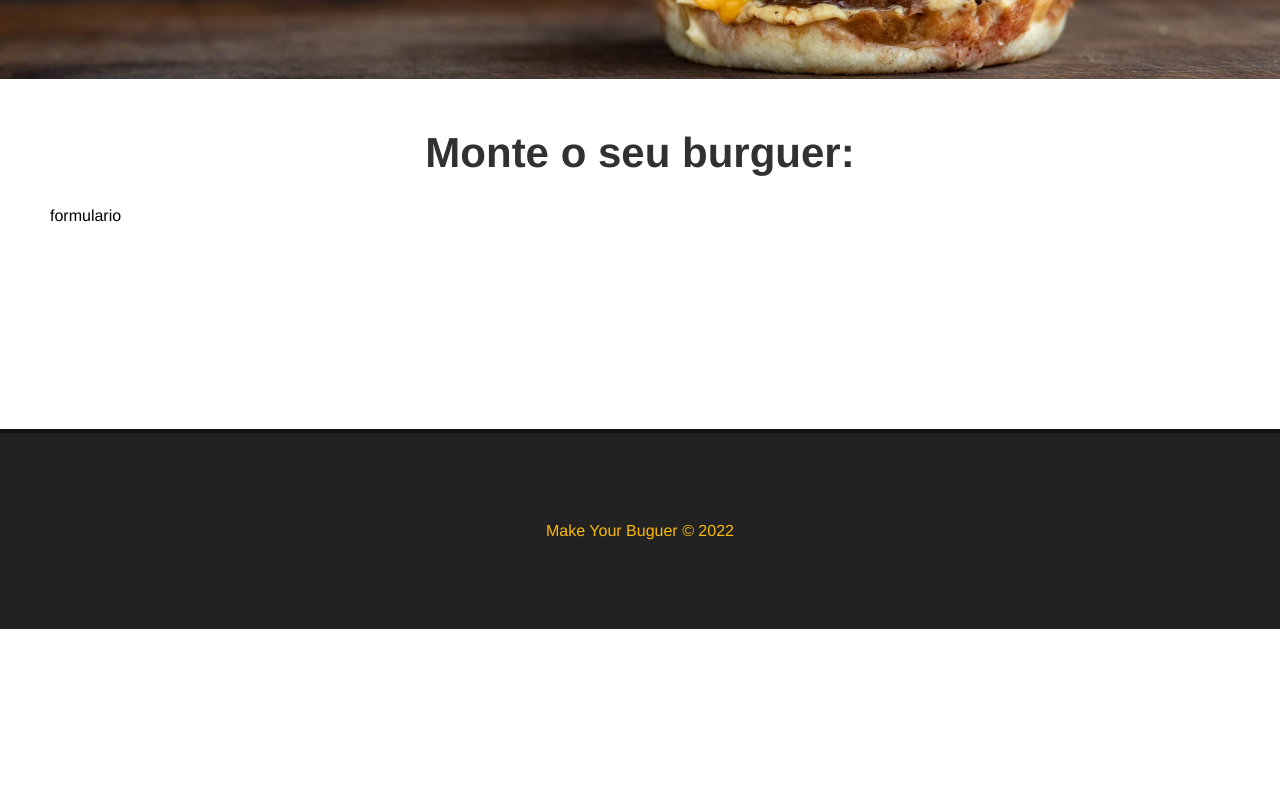
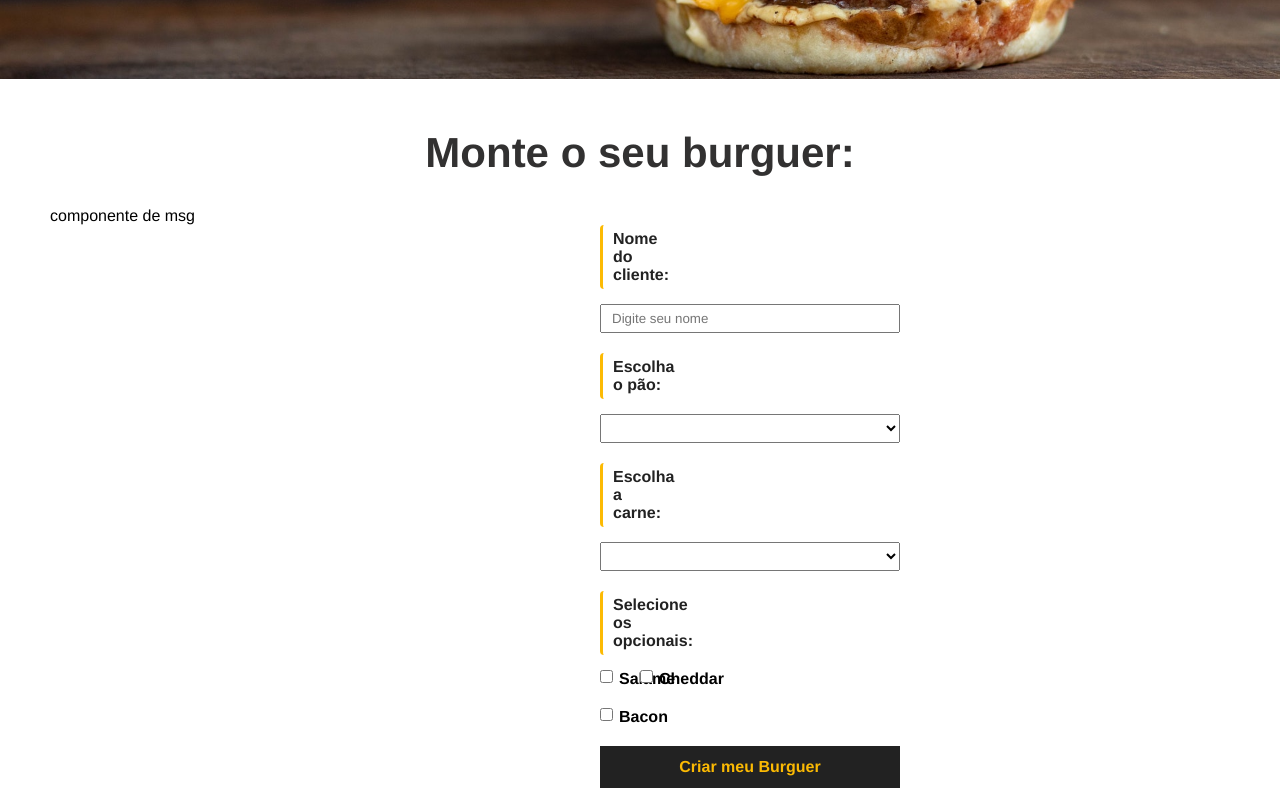
Before and after one commit to devGBR/Make-burguer-VUE, a Vue app: page / in a window 1280 px wide. Shown: the part 600-1400 px from the top of the page. Before the commit the page ends 1229 px from the top, so only its background shows below. Built offline with nearby package versions, Linux system fonts and the light colour scheme.

Commit message:
Form create and stylezed

```diff
--- a/src/App.vue
+++ b/src/App.vue
@@ -32,7 +32,7 @@ import Footer from './components/Footer.vue';
  }
  .main-container{
   margin: 50px;
-  min-height: 250px;
+  min-height: 350px;
  }
 
  h1{
--- /dev/null
+++ b/src/components/BurguerForm.vue
@@ -0,0 +1,122 @@
+<template>
+
+    <div>
+        <p>componente de msg</p>
+        <div>
+            <form action="" id="formBurguer">
+                <div class="input-container">
+                    <label for="nome">Nome do cliente:</label>
+                    <input type="text" id="nome" name="oame" v-model="nome" placeholder="Digite seu nome">
+                </div>
+                <div class="input-container">
+                    <label for="pao">Escolha o pão:</label>
+                    <select name="pao" id="pao" v-model="pao">
+                        <option value="">Selecione o seu pão</option>
+                        <option value="gergilim">Gergilim</option>
+                    </select>
+                </div>
+                <div class="input-container">
+                    <label for="carne">Escolha a carne:</label>
+                    <select name="carne" id="carne" v-model="carne">
+                        <option value="">Selecione o tipo de carne</option>
+                        <option value="maminha">Maminha</option>
+                        <option value="frango">Frango</option>
+                    </select>
+                </div>
+                <div id="opcionais-container" class="input-container">
+                    <label  for="opcionais" id="opcionais-title">Selecione os opcionais:</label>
+                    <div class="checkbox-container">
+                        <input type="checkbox" name="opcionais" v-model="opcionais" value="Salame">
+                        <span>Salame</span>
+                    </div>
+                    <div class="checkbox-container">
+                        <input type="checkbox" name="opcionais" v-model="opcionais" value="Cheddar">
+                        <span>Cheddar</span>
+                    </div>
+                    <div class="checkbox-container">
+                        <input type="checkbox" name="opcionais" v-model="opcionais" value="Bacon">
+                        <span>Bacon</span>
+                    </div>
+                    <div class="input-container">
+                        <input type="submit" class="submit-btn" value="Criar meu Burguer">
+                    </div>
+                </div>
+            </form>
+        </div>
+    </div>
+
+</template>
+
+<script>
+export default {
+    name : "BurguerForm",
+
+}
+</script>
+
+<style scoped>
+    #formBurguer{
+        max-width: 400px;
+        margin: 0 550px;
+    }
+
+    .input-container{
+        display: flex;
+        flex-direction: column;
+        margin-bottom: 20px;
+    }
+
+    label{
+    font-weight: bold;
+    margin-bottom: 15px;
+    color: #222;
+    padding: 5px 10px;
+    border-left-style: solid;
+    border-left-color: #FCBA03;
+    border-bottom-left-radius: 4px;
+    border-top-left-radius: 4px;
+    }
+    input, select{
+        padding: 5px 10px;
+        width: 300px;
+    }
+    #opcionais-container{
+        flex-direction: row;
+        flex-wrap: wrap;
+
+    }
+    #opcionais-title{
+        width:100%;
+    }
+    .checkbox-container{
+        display: flex;
+        align-items: flex-start;
+        width: 50%;
+        margin-bottom: 20px;
+    }
+
+    .checkbox-container span,
+    .checkbox-container input{
+         width: auto;
+    }
+    .checkbox-container span{
+        margin-left: 6px;
+        font-weight: bold;
+    }
+    .submit-btn{
+        background-color: #222;
+        color: #FCBA03;
+        font-weight: bolder;
+        border: 2px solid #222;
+        padding: 10px;
+        font-size: 16px;
+        margin: 0 auto;
+        cursor: pointer;
+        transition: 0.5s;
+    }
+    .submit-btn:hover{
+        background-color: transparent;
+        color: #222;
+    }
+
+</style>
--- a/src/components/banner.vue
+++ b/src/components/banner.vue
@@ -24,7 +24,10 @@ export default {
     }
     #main-banner h1{
         color: #fff;
-        margin: 30px;
+        background-color: #222;
+        text-align: center;
+        padding: 20px 40px;
+        font-size: 60px;
     }
     @media only screen and (max-width:320px){
         #main-banner{
@@ -46,8 +49,15 @@ export default {
         }
         #main-banner h1{
             font-size: 15px;
+
         }
 
+    }
+    @media only screen and (min-width:600px){
+        #main-banner{
+            background-position: 0 ;
+            height: 600px;
+        }
     }
     @media only screen and (min-width:768px){
         #main-banner{
--- a/src/views/HomeView.vue
+++ b/src/views/HomeView.vue
@@ -2,17 +2,18 @@
   <Banner />
   <div class="main-container">
     <h1>Monte o seu burguer:</h1>
-    <p>formulario</p>
+    <BurguerForm/>
 
   </div>
 </template>
 
 <script>
 import Banner from '../components/banner.vue';
+import BurguerForm from '@/components/BurguerForm.vue';
 
 export default {
     name: "home",
-    components: { Banner },
+    components: { Banner, BurguerForm },
 
 }
 </script>
```
